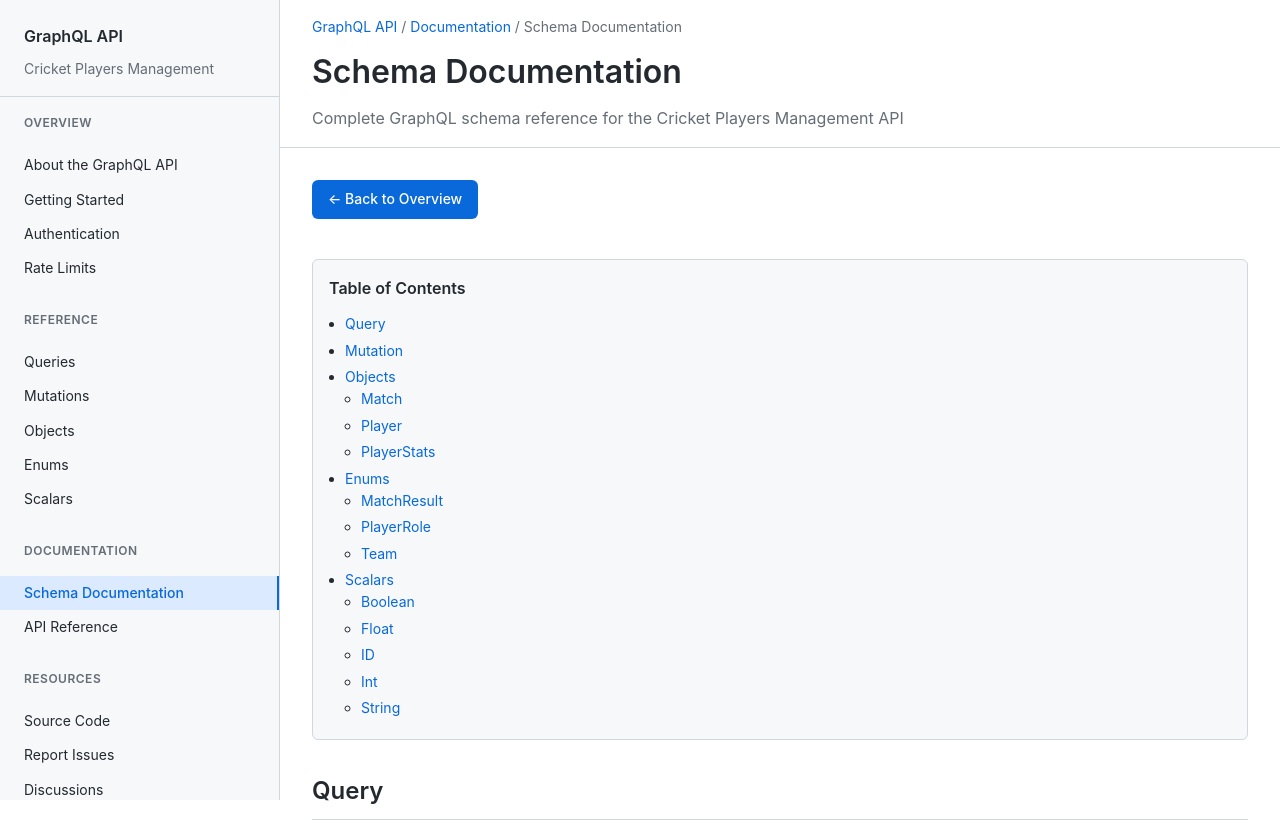
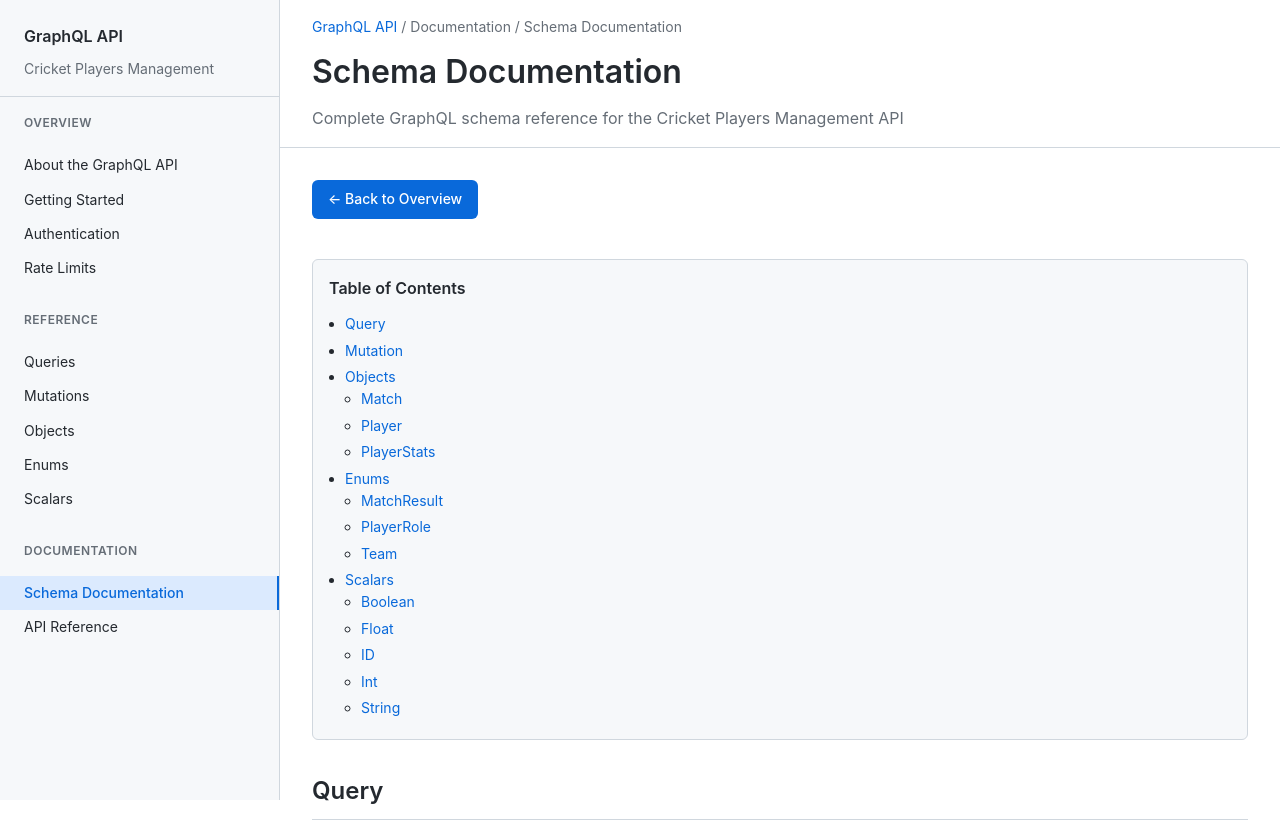
Before and after one commit to LATHAAJ/graphql-api-docs, a website: page docs/graphql/schema-documentation.html in a window 1280 px wide. Shown: the top 823 px of the page. Drawn offline with Linux system fonts and the light colour scheme.

Commit message:
document html update

```diff
--- a/docs/graphql/schema-documentation.html
+++ b/docs/graphql/schema-documentation.html
@@ -354,15 +354,8 @@
 
             <div class="nav-section">
                 <div class="nav-section-title">Documentation</div>
-                <a href="#" class="nav-item active">Schema Documentation</a>
+                <span class="nav-item active">Schema Documentation</span>
                 <a href="../docs/graphql/schema-documentation.md" class="nav-item">API Reference</a>
-            </div>
-
-            <div class="nav-section">
-                <div class="nav-section-title">Resources</div>
-                <a href="https://github.com/LATHAAJ/GraphQl-players" class="nav-item">Source Code</a>
-                <a href="https://github.com/LATHAAJ/GraphQl-players/issues" class="nav-item">Report Issues</a>
-                <a href="https://github.com/LATHAAJ/GraphQl-players/discussions" class="nav-item">Discussions</a>
             </div>
         </nav>
 
@@ -370,7 +363,7 @@
         <main class="main-content">
             <header class="content-header">
                 <div class="breadcrumb">
-                    <a href="../index.html">GraphQL API</a> / <a href="#">Documentation</a> / Schema Documentation
+                    <a href="../index.html">GraphQL API</a> / <span>Documentation</span> / Schema Documentation
                 </div>
                 <h1 class="page-title">Schema Documentation</h1>
                 <p class="page-description">Complete GraphQL schema reference for the Cricket Players Management API</p>
```
Also changed, not shown: index.html (+2 -9 lines).
